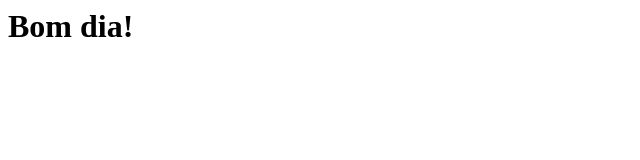
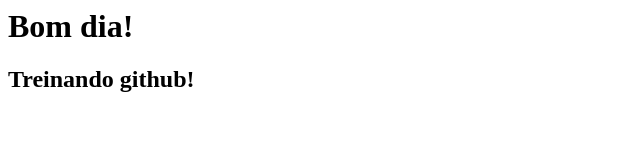
Before and after one commit to GabrielChavesMendes/treino_github, a plain HTML site: page index.html in a window 1280 px wide. Shown: the whole page, without its empty margins (0-640 px from the left). Drawn offline with Linux system fonts and the light colour scheme.

Commit message:
Adicionando h2

```diff
--- a/index.html
+++ b/index.html
@@ -1 +1,2 @@
 <h1>Bom dia!</h1>
+<h2>Treinando github!</h2>
```
